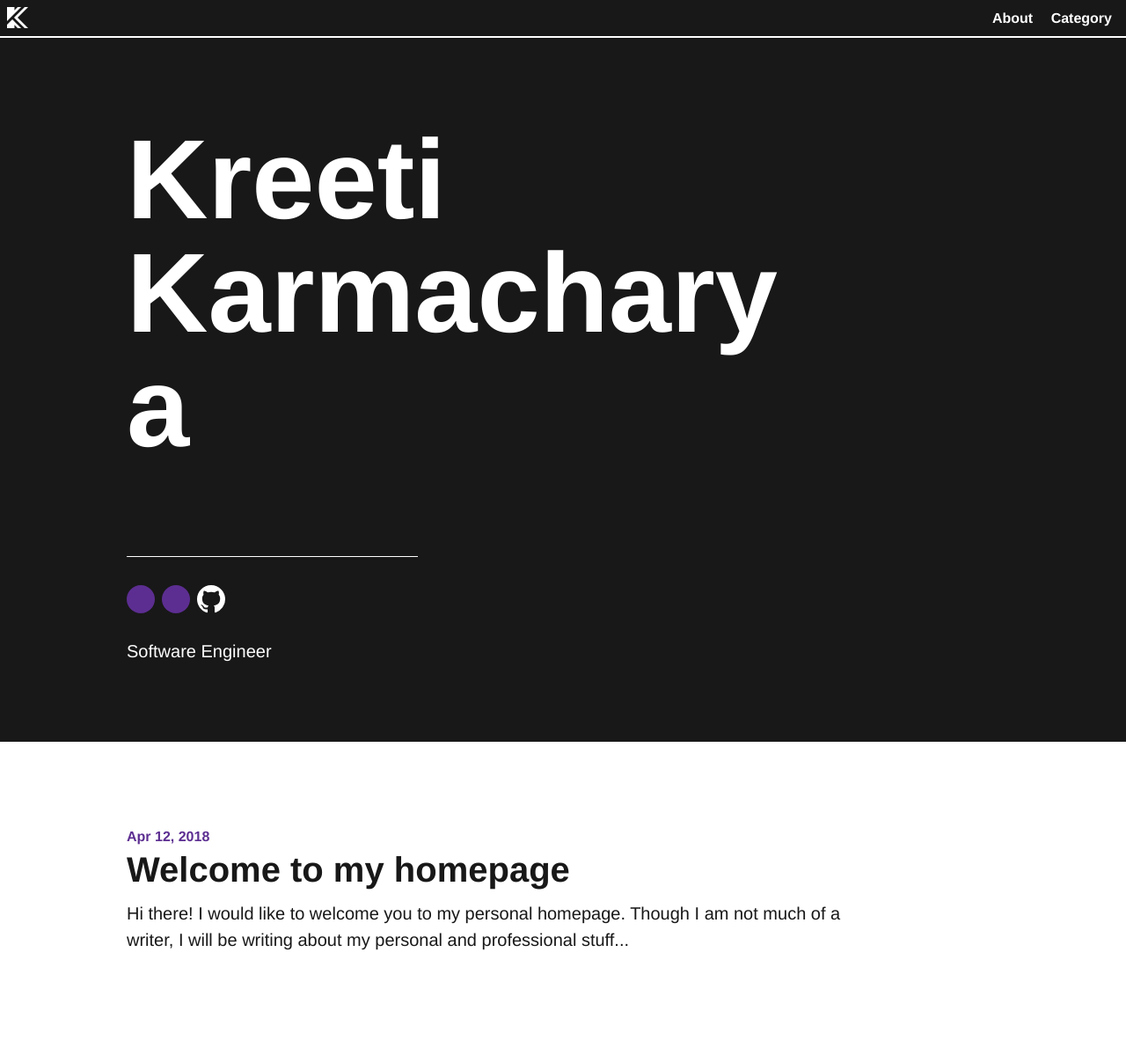
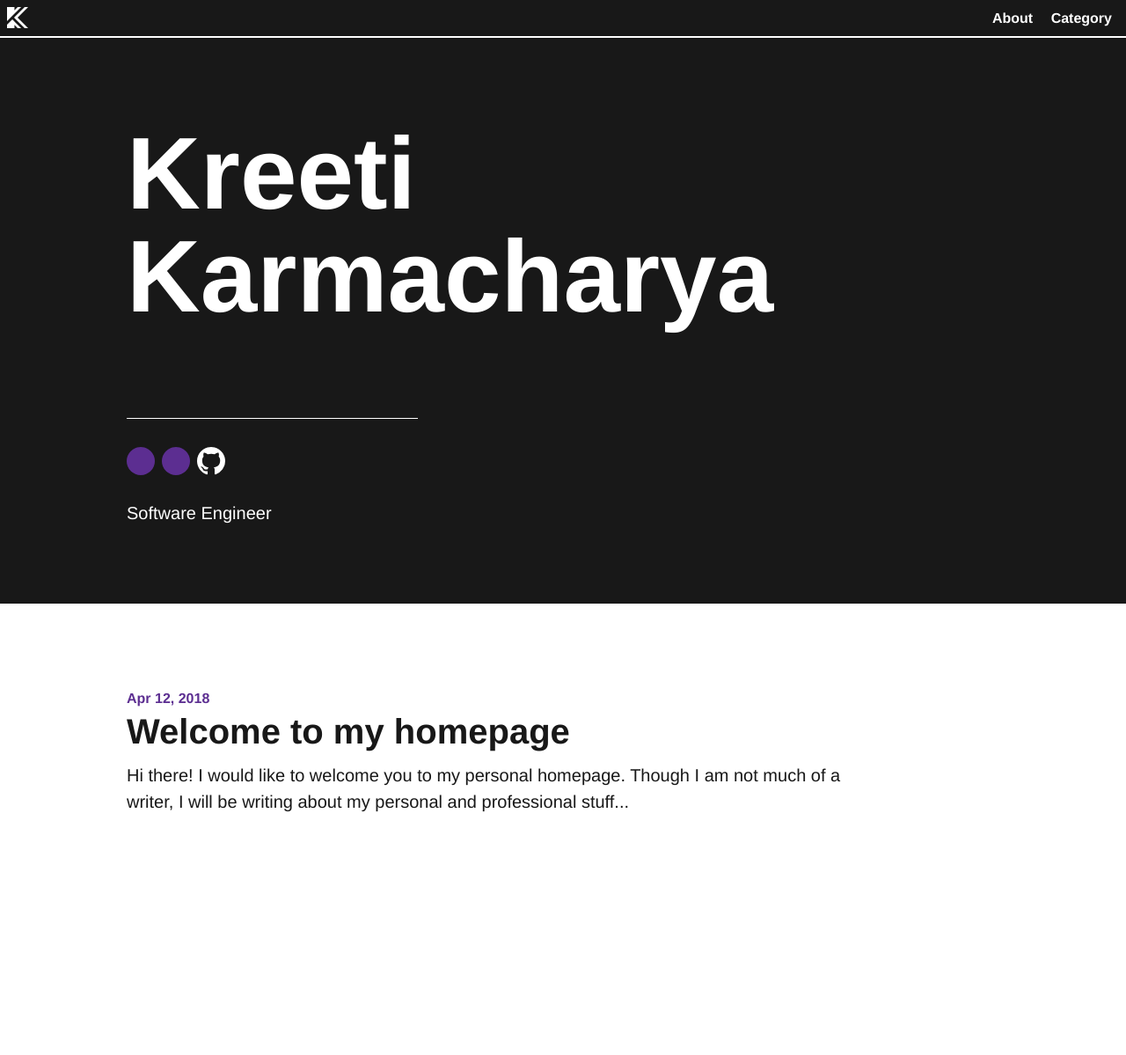
Before and after one commit to kreetikk/kreetikk.github.io, a Jekyll site: the page built from index.html, in a window 1280 px wide. Shown: the whole page at 88% size. Built offline with Jekyll 4.4.1, drawn with Linux system fonts in a browser that asks for light colours; after the commit the page ends 1042 px from its top, so only the background shows below that.

Commit message:
Fix font size on homepage

```diff
--- a/_sass/_variables.scss
+++ b/_sass/_variables.scss
@@ -7,7 +7,7 @@ $prose-font-size: 20px;
 
 // Type scale
 $h0-mobile: 64px;
-$h0-desktop: 128px;
+$h0-desktop: 116px;
 
 $h1-size: 40px !default;
 $h2-size: 32px !default;
```
